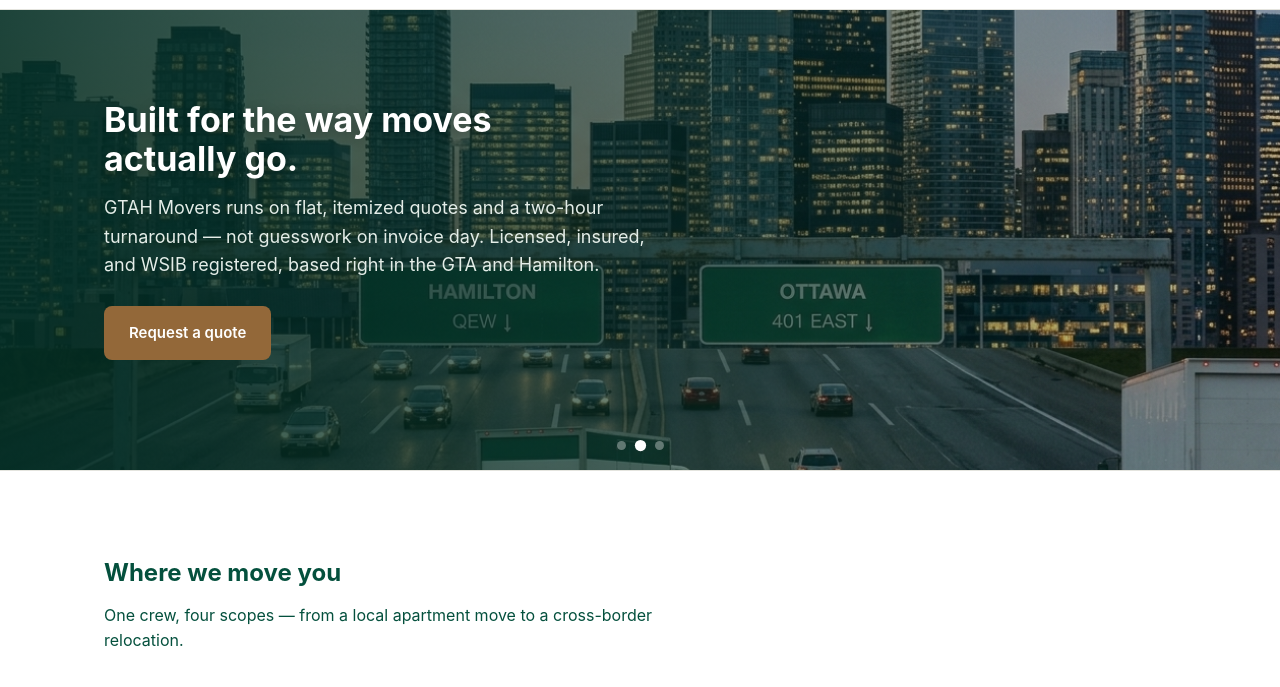
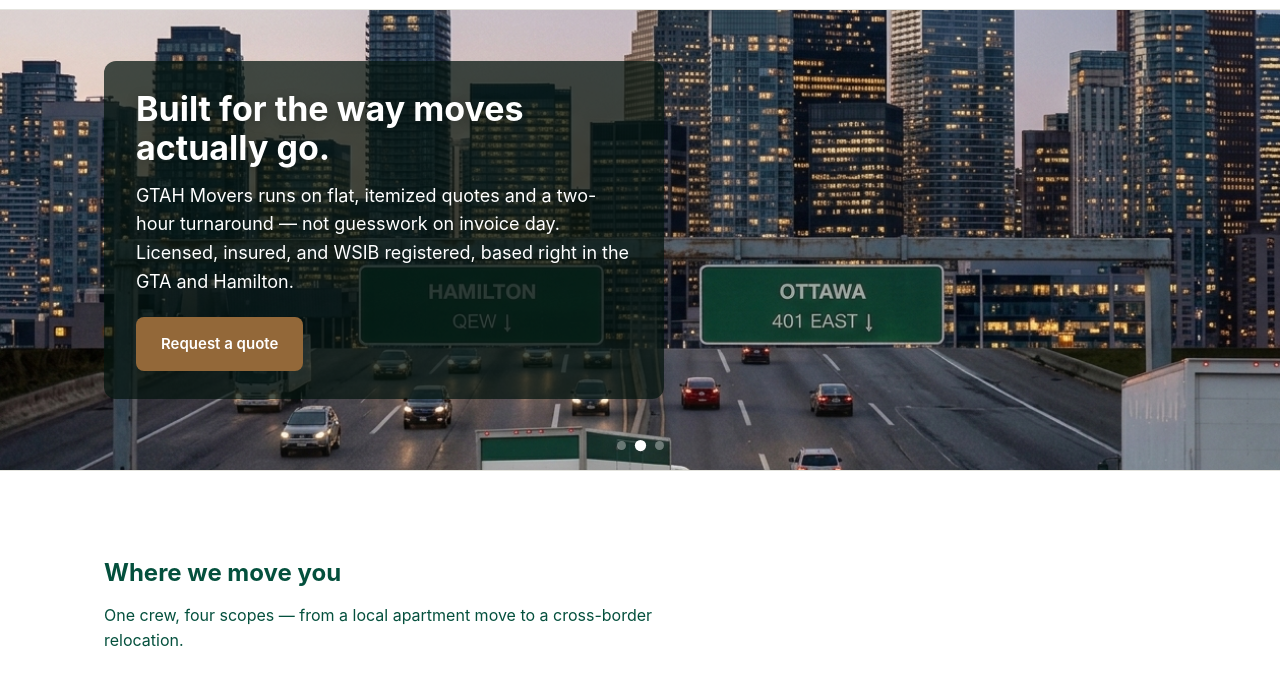
Before and after one commit to folorunshoogunshakin/gtahmovers-website, a website: page public/index.html in a window 1280 px wide. Both pictures are taken after a click on the button 640 px from the left and 512 px from the top of the page. Shown: the part 67-754 px from the top of the page. Drawn offline with Linux system fonts and the light colour scheme.

Commit message:
Update index.html

```diff
--- a/public/index.html
+++ b/public/index.html
@@ -84,12 +84,13 @@
     <!-- Slide 2: About us -->
     <div class="hero-slide" data-slide="1">
       <img class="hero-scene" src="hero-about.jpg" alt="Highway traffic beneath a city skyline with overhead Hamilton and Ottawa signage, and a GTAH Movers truck in traffic">
-      <div class="hero-overlay"></div>
       <div class="hero-content">
-        <h1 style="white-space: normal; font-size: 34px; max-width: 18ch;">Built for the way moves actually go.</h1>
-        <p class="lede">GTAH Movers runs on flat, itemized quotes and a two-hour turnaround — not guesswork on invoice day. Licensed, insured, and WSIB registered, based right in the GTA and Hamilton.</p>
-        <div class="hero-ctas">
-          <a class="btn btn-primary" href="quote.html">Request a quote</a>
+        <div style="background:rgba(3,20,15,0.72); border-radius:12px; padding:28px 32px; display:inline-block; max-width:560px;">
+          <h1 style="white-space: normal; font-size: 34px; max-width: 18ch; margin-bottom:14px;">Built for the way moves actually go.</h1>
+          <p class="lede" style="color:#fff;">GTAH Movers runs on flat, itemized quotes and a two-hour turnaround — not guesswork on invoice day. Licensed, insured, and WSIB registered, based right in the GTA and Hamilton.</p>
+          <div class="hero-ctas" style="margin-top:20px;">
+            <a class="btn btn-primary" href="quote.html">Request a quote</a>
+          </div>
         </div>
       </div>
     </div>
```
